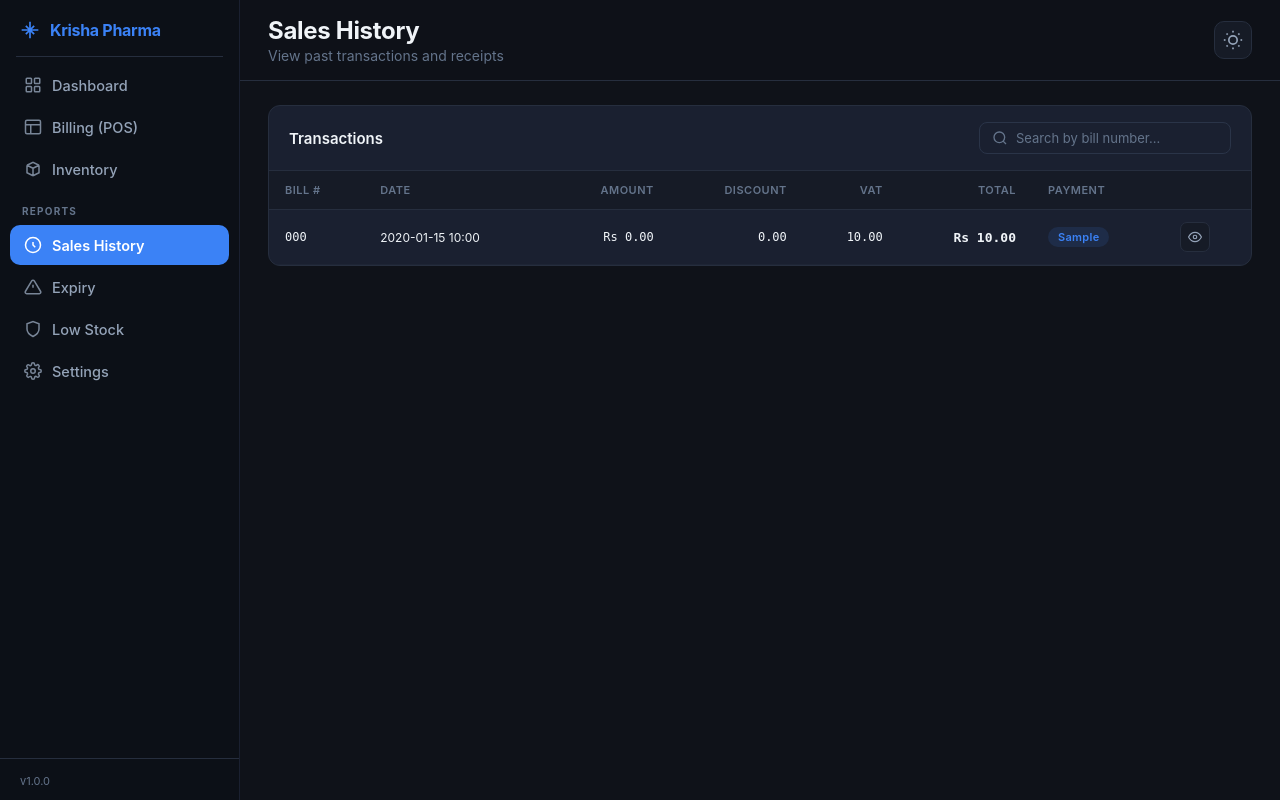
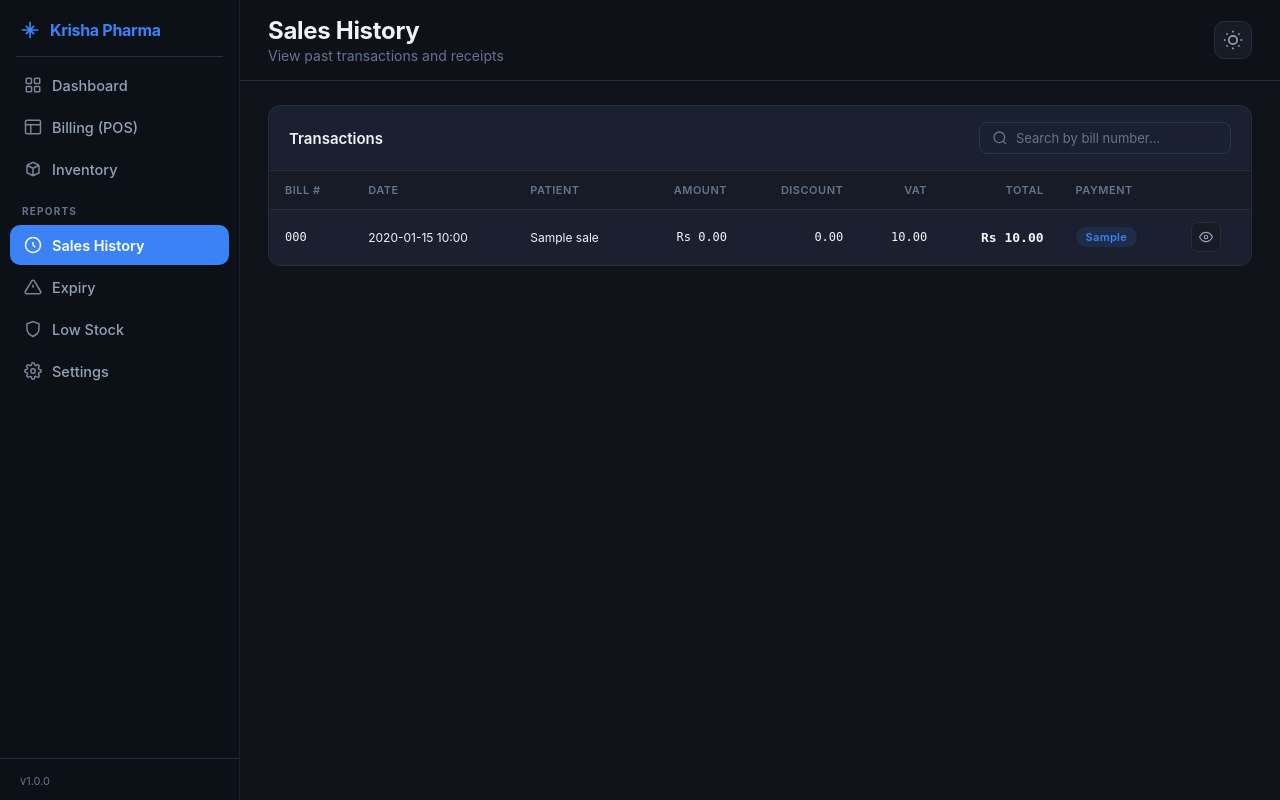
Before and after one commit to Kismat-Adhikari06/pharmacy-management, a Flask app: page /sales-history in a window 1280 px wide. Run offline with Flask 3, Linux system fonts and the light colour scheme; tables that the repository leaves empty hold one stand-in row (values such as "Sample post").

Commit message:
feat: add optional patient name to sales and receipts

```diff
--- a/app.py
+++ b/app.py
@@ -1,11 +1,17 @@
 """Flask web application - pharmacy management system."""
 from __future__ import annotations
 
+import sys
+import os
 import shutil
 from pathlib import Path
 from datetime import date, datetime, timedelta
 
-ROOT = Path(__file__).resolve().parent
+# In frozen exe, use the exe's directory; otherwise use the source directory
+if getattr(sys, "frozen", False):
+    ROOT = Path(os.path.dirname(sys.executable))
+else:
+    ROOT = Path(__file__).resolve().parent
 
 from flask import (
     Flask, render_template, request, redirect, url_for,
@@ -787,6 +793,7 @@
         payment_method = data.get("payment_method", "Cash")
         discount = float(data.get("discount", 0))
         vat_rate = float(data.get("vat_rate", 0))
+        patient_name = data.get("patient_name", "").strip() or None
 
         today = _today()
         date_str = today.strftime("%Y%m%d")
@@ -830,6 +837,7 @@
             discount=discount,
             vat_amount=vat_amount,
             payment_method=payment_method,
+            patient_name=patient_name,
         )
         db.add(sale)
         db.flush()
@@ -911,6 +919,7 @@
             "discount": sale.discount,
             "vat_amount": sale.vat_amount,
             "payment_method": sale.payment_method,
+            "patient_name": sale.patient_name or "",
             "items": items,
         })
     finally:
--- a/db.py
+++ b/db.py
@@ -1,11 +1,21 @@
 """Database connection — SQLAlchemy session for the Flask web app."""
 from __future__ import annotations
 
+import sys
+import os
 import logging
 from pathlib import Path
 from contextlib import contextmanager
 
-ROOT = Path(__file__).resolve().parent
+# In frozen exe, use AppData for persistent data; otherwise use source directory
+if getattr(sys, "frozen", False):
+    ROOT = Path(os.path.dirname(sys.executable))
+    # Persistent data lives in %APPDATA%/Pharmacy so it survives reinstalls
+    DATA_DIR = Path(os.environ.get("APPDATA", ROOT)) / "Pharmacy"
+    DATA_DIR.mkdir(parents=True, exist_ok=True)
+else:
+    ROOT = Path(__file__).resolve().parent
+    DATA_DIR = ROOT / "data"
 
 from sqlalchemy import create_engine, event, inspect as sa_inspect, text
 from sqlalchemy.orm import sessionmaker, Session
@@ -14,7 +24,7 @@
 
 logger = logging.getLogger(__name__)
 
-DB_PATH = ROOT / "data" / "pharmacy.db"
+DB_PATH = DATA_DIR / "pharmacy.db"
 DB_URL = f"sqlite:///{DB_PATH}"
 
 engine = create_engine(
--- a/models.py
+++ b/models.py
@@ -94,6 +94,7 @@
     discount = Column(Float, default=0.0)
     vat_amount = Column(Float, default=0.0)
     payment_method = Column(String(20), nullable=False)
+    patient_name = Column(String(200), nullable=True)
     items = relationship("SaleItem", back_populates="sale", cascade="all, delete-orphan")
 
 
--- a/templates/sales_history.html
+++ b/templates/sales_history.html
@@ -19,6 +19,7 @@
                 <tr>
                     <th>Bill #</th>
                     <th>Date</th>
+                    <th>Patient</th>
                     <th class="text-right">Amount</th>
                     <th class="text-right">Discount</th>
                     <th class="text-right">VAT</th>
@@ -32,6 +33,7 @@
                 <tr>
                     <td class="font-mono text-sm">{{ s.bill_number }}</td>
                     <td class="text-sm">{{ s.sale_date.strftime('%Y-%m-%d %H:%M') if s.sale_date else '-' }}</td>
+                    <td class="text-sm">{{ s.patient_name or '-' }}</td>
                     <td class="text-right font-mono text-sm">Rs {{ "{:,.2f}".format(s.total_amount + s.discount - s.vat_amount) }}</td>
                     <td class="text-right font-mono text-sm">{{ "{:,.2f}".format(s.discount) }}</td>
                     <td class="text-right font-mono text-sm">{{ "{:,.2f}".format(s.vat_amount) }}</td>
@@ -77,6 +79,9 @@
         });
         html += '</tbody></table>';
         html += '<div style="margin-top:16px; border-top:1px solid var(--border); padding-top:12px;">';
+        if (r.patient_name) {
+            html += '<div class="summary-row"><span>Patient</span><span>' + r.patient_name + '</span></div>';
+        }
         html += '<div class="summary-row"><span>Date</span><span>' + r.sale_date + '</span></div>';
         html += '<div class="summary-row"><span>Payment</span><span>' + r.payment_method + '</span></div>';
         html += '<div class="summary-row"><span>Discount</span><span class="font-mono">Rs ' + r.discount.toFixed(2) + '</span></div>';
```
Also changed, not shown: templates/billing.html (+10 -1 lines).
